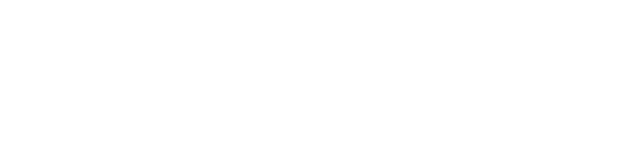
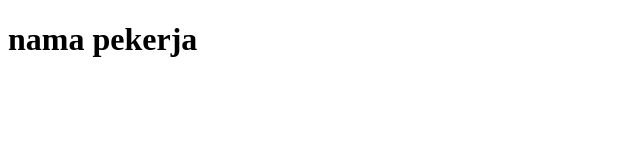
Before and after one commit to rubthira/thira_bash, a plain HTML site: page pekerja.html in a window 1280 px wide. Shown: the whole page, without its empty margins (0-640 px from the left). Drawn offline with Linux system fonts and the light colour scheme.

Commit message:
edit h1 pekerja

```diff
--- a/pekerja.html
+++ b/pekerja.html
@@ -8,7 +8,7 @@
 </head>
 
 <body>
-    <h1></h1>
+    <h1>nama pekerja</h1>
 </body>
 
 </html>
```
